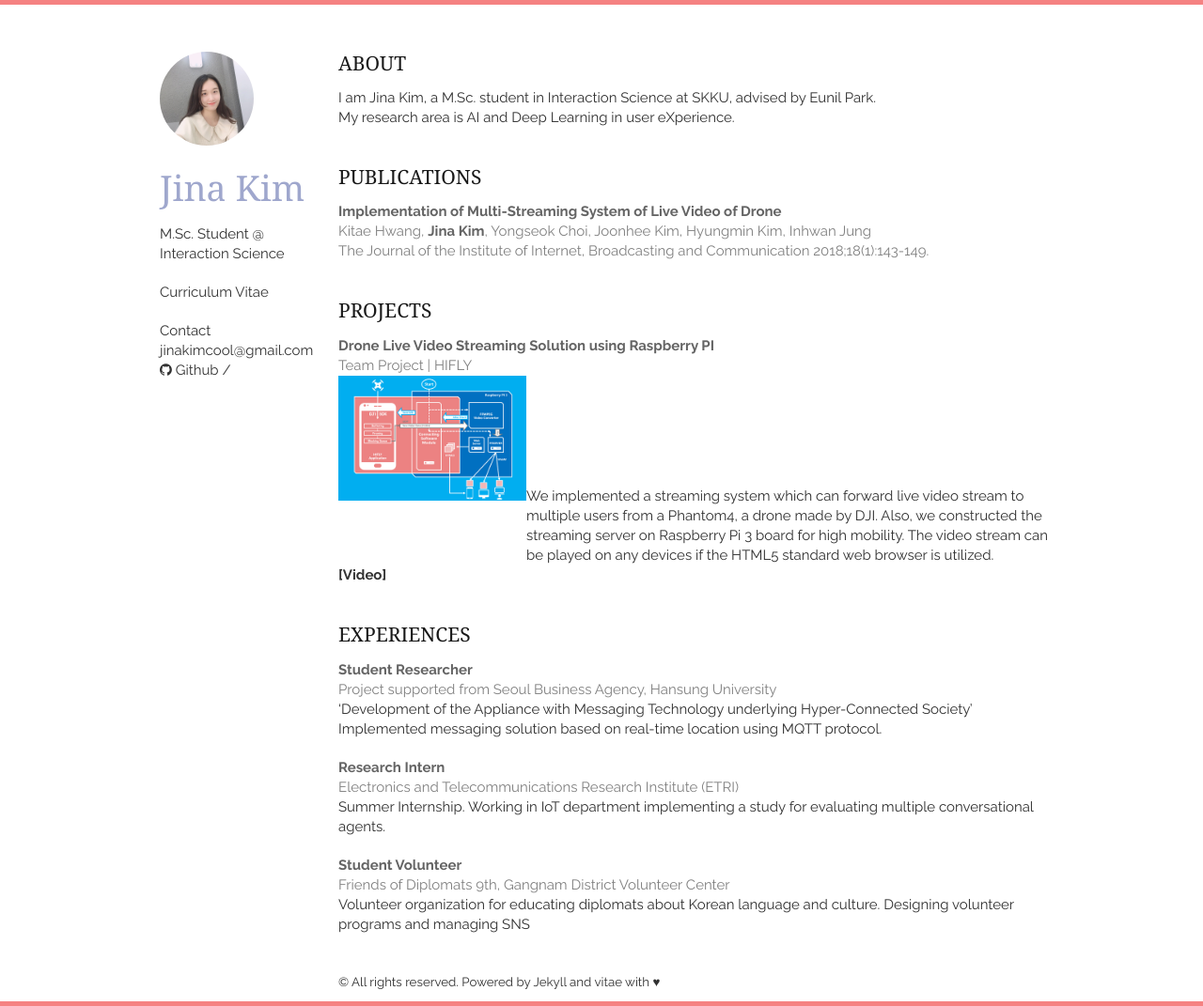
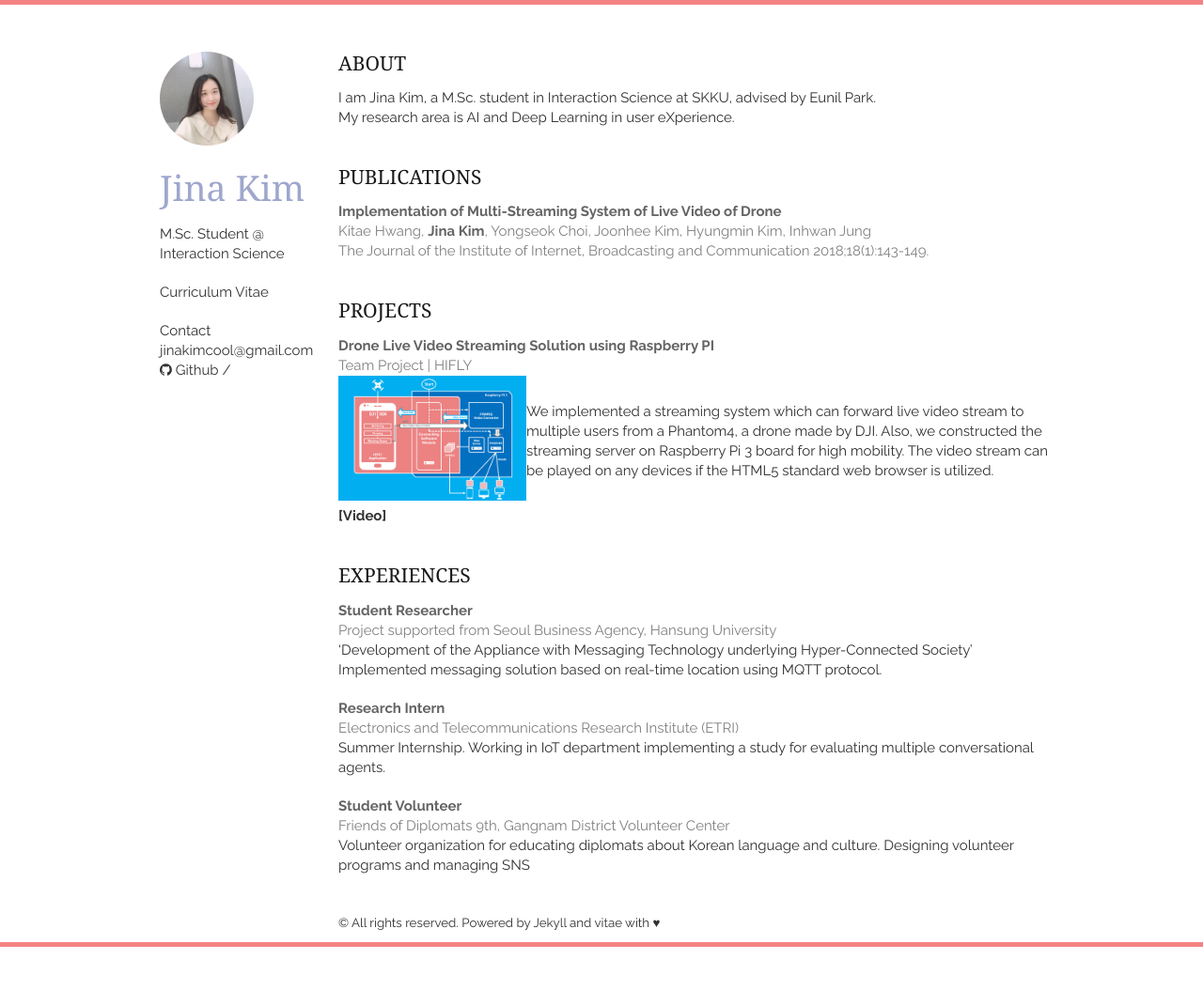
Before and after one commit to Jina-Kim/Jina-Kim.github.io, a Jekyll site: the page built from index.html, in a window 1280 px wide. Shown: the whole page at 94% size. Built offline with Jekyll 4.4.1, drawn with Linux system fonts in a browser that asks for light colours; nearby versions of some CDN libraries; the list of posts is cut into pages by our own code; after the commit the page ends 1008 px from its top, so only the background shows below that.

Commit message:
update base css

```diff
--- a/static/css/base.css
+++ b/static/css/base.css
@@ -30,7 +30,7 @@
 		border: 0;
 		font-size: 100%;
 		font: inherit;
-		vertical-align: baseline; }
+		 }
 	article, aside, details, figcaption, figure, footer, header, hgroup, menu, nav, section {
 		display: block; }
 	body {
--- a/static/css/layout.css
+++ b/static/css/layout.css
@@ -42,10 +42,6 @@
 .project {
     width: 200px;
     height: auto;
-}
-
-td{
-  vertical-align: center;
 }
 
 header > h1 {
```
